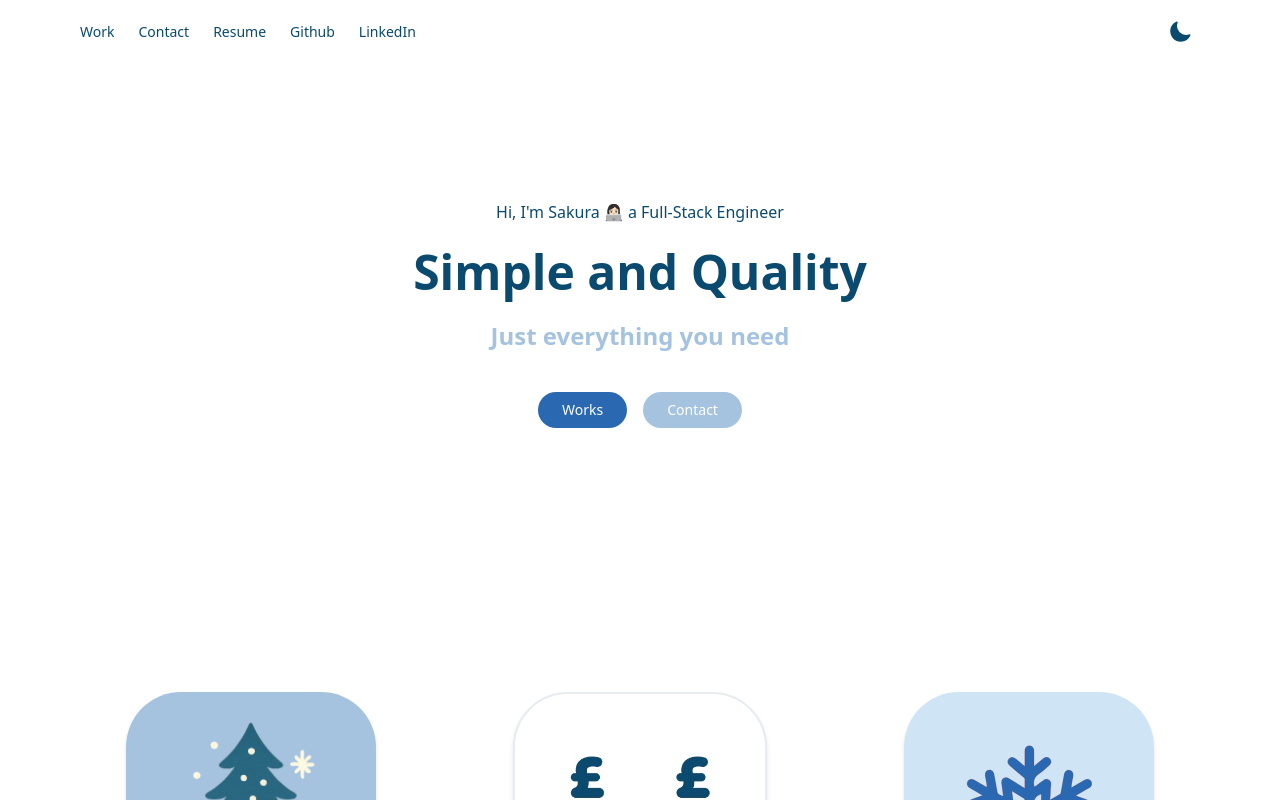
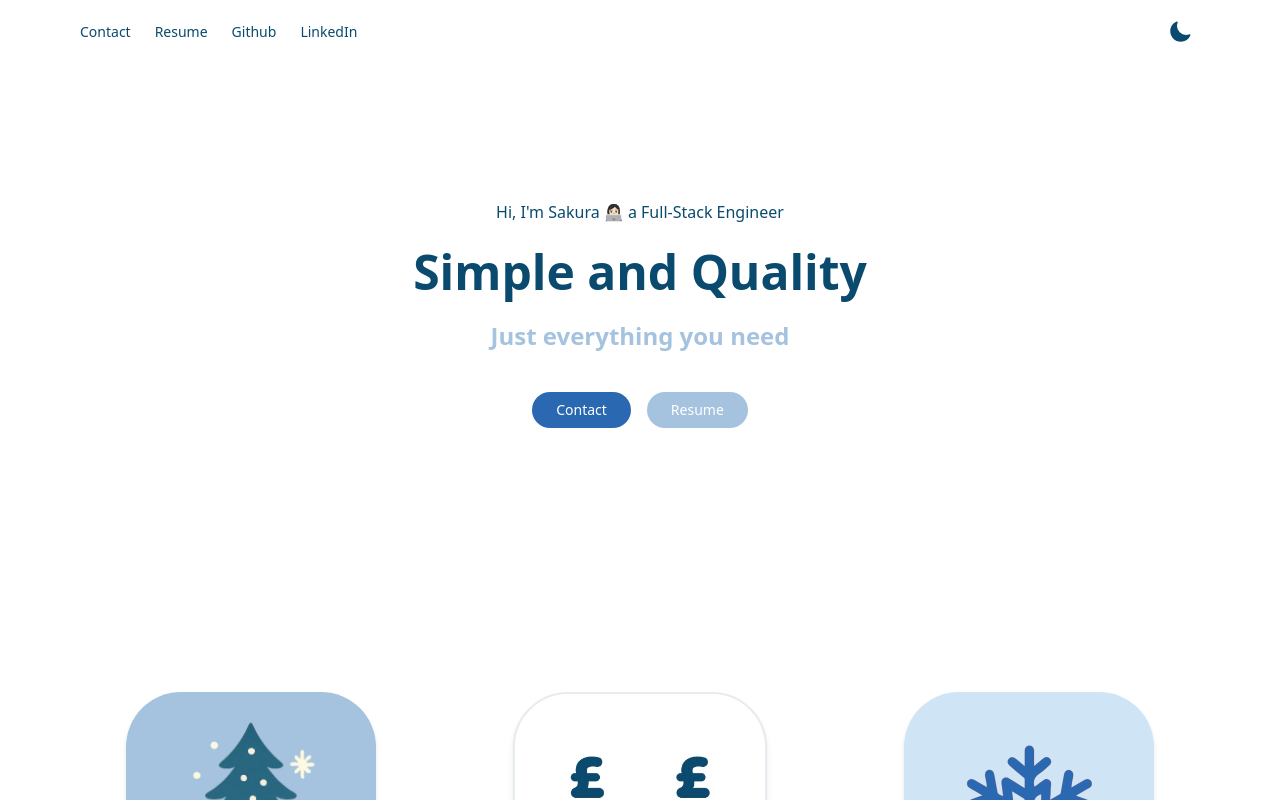
Before and after one commit to o6o6ooo/my-little-cloud, a Next.js app: page / in a window 1280 px wide. Shown: the top 800 px of the page. Built offline with nearby package versions, Linux system fonts and the light colour scheme.

Commit message:
updated resume link

```diff
--- a/components/Header.tsx
+++ b/components/Header.tsx
@@ -19,16 +19,18 @@ export default function Header() {
 
             <div className="mt-4 flex gap-4">
                 <Link
-                    href="#works"
+                    href="#contact"
                     className="rounded-full bg-[var(--accent)] px-6 py-2 text-white text-sm font-medium hover:opacity-80 transition"
                 >
-                    Works
+                    Contact
                 </Link>
                 <Link
-                    href="#contact"
+                    href="https://drive.google.com/file/d/18rQRJTE19656FWDABg1AucY1qUUv0xB5/view?usp=sharing"
+                    target="_blank"
+                    rel="noreferrer"
                     className="rounded-full bg-[var(--lightblue)] px-6 py-2 text-white text-sm font-medium hover:opacity-80 transition"
                 >
-                    Contact
+                    Resume
                 </Link>
             </div>
         </section>
--- a/components/NavBar.tsx
+++ b/components/NavBar.tsx
@@ -6,9 +6,8 @@ import { Bars3Icon, XMarkIcon, MoonIcon as MoonSolid, SunIcon as SunSolid } from
 import { useTheme } from '@/contexts/theme-context';
 
 const navLinks = [
-    { name: 'Work', href: '#works', external: false },
     { name: 'Contact', href: '#contact', external: false },
-    { name: 'Resume', href: 'https://docs.google.com/document/d/1rlWklWIPEzThVtJVrlJbLxnrvEA17bj0hHoDz2oCmtU/edit?tab=t.0#heading=h.lpar5z4w4pw7', newTab: true },
+    { name: 'Resume', href: 'https://drive.google.com/file/d/18rQRJTE19656FWDABg1AucY1qUUv0xB5/view?usp=sharing', newTab: true },
     { name: 'Github', href: 'https://github.com/o6o6ooo', newTab: true },
     { name: 'LinkedIn', href: 'https://linkedin.com/in/sakurawallace', newTab: true },
 ];
```
